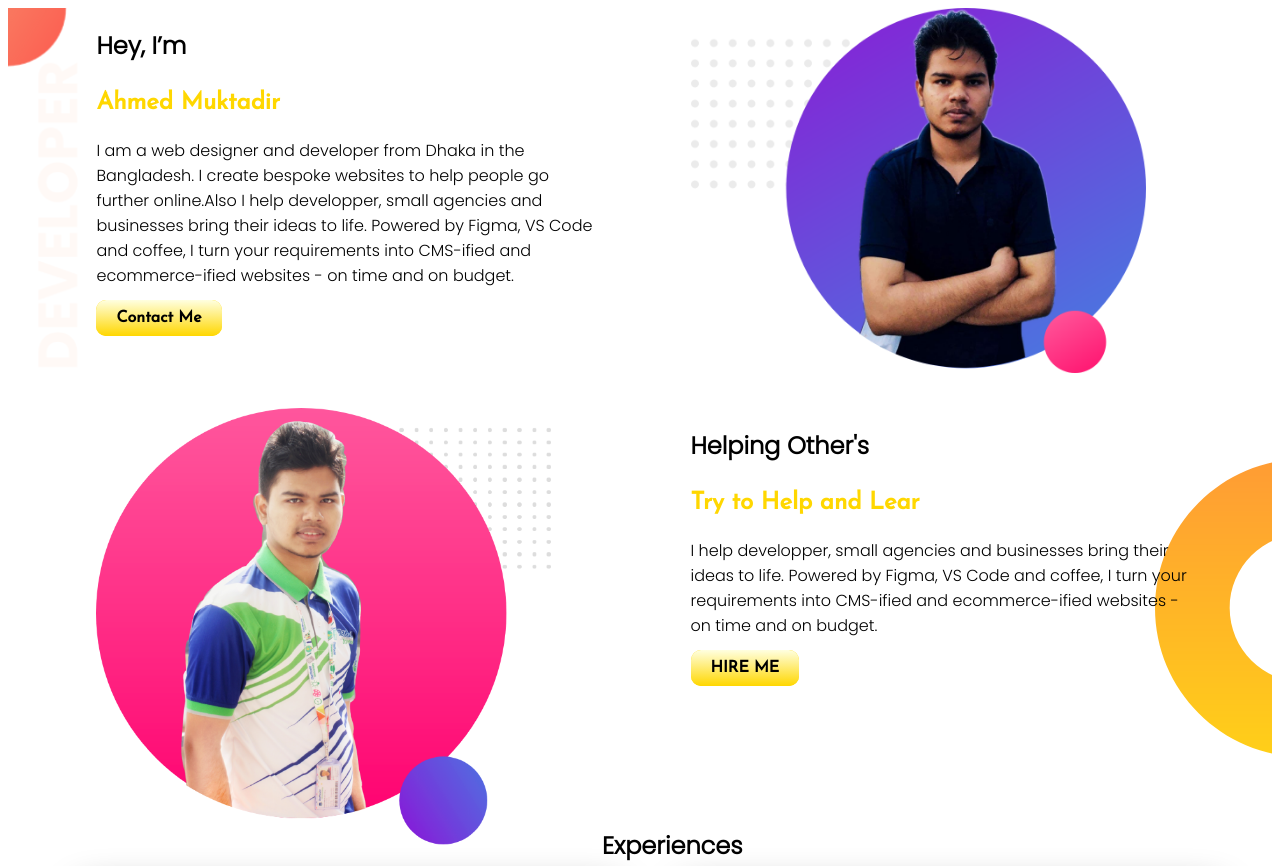
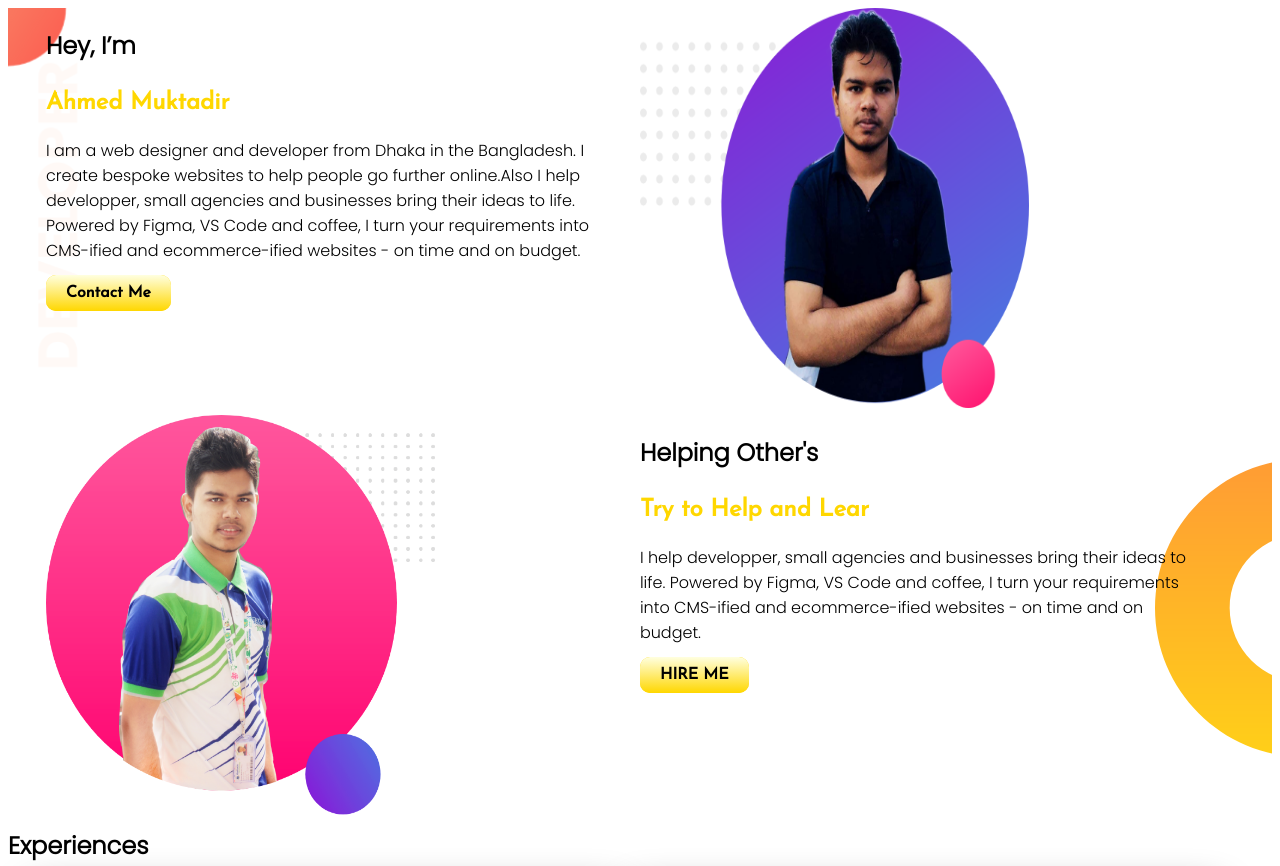
Before and after one commit to MuktadirUdoy/portfolio-Returm, a plain HTML site: page index.html in a window 1280 px wide. Shown: the top 866 px of the page. Drawn offline with Linux system fonts and the light colour scheme.

Commit message:
portfolio done

```diff
--- a/style.css
+++ b/style.css
@@ -8,13 +8,14 @@ body{
 }
 
 .Half-Width{
-    width: 40%;
+    width: 44%;
     float: left;
-    margin-left: 5%;
+    margin-left: 1%;
     padding-left: 2%;
 }
 .Half-Width img{
-    width: 90%;
+    width: 70%;
+    height: 400px;
 }
 .Top-Banner{
     background-image: url("image/top-banner.png");
```
